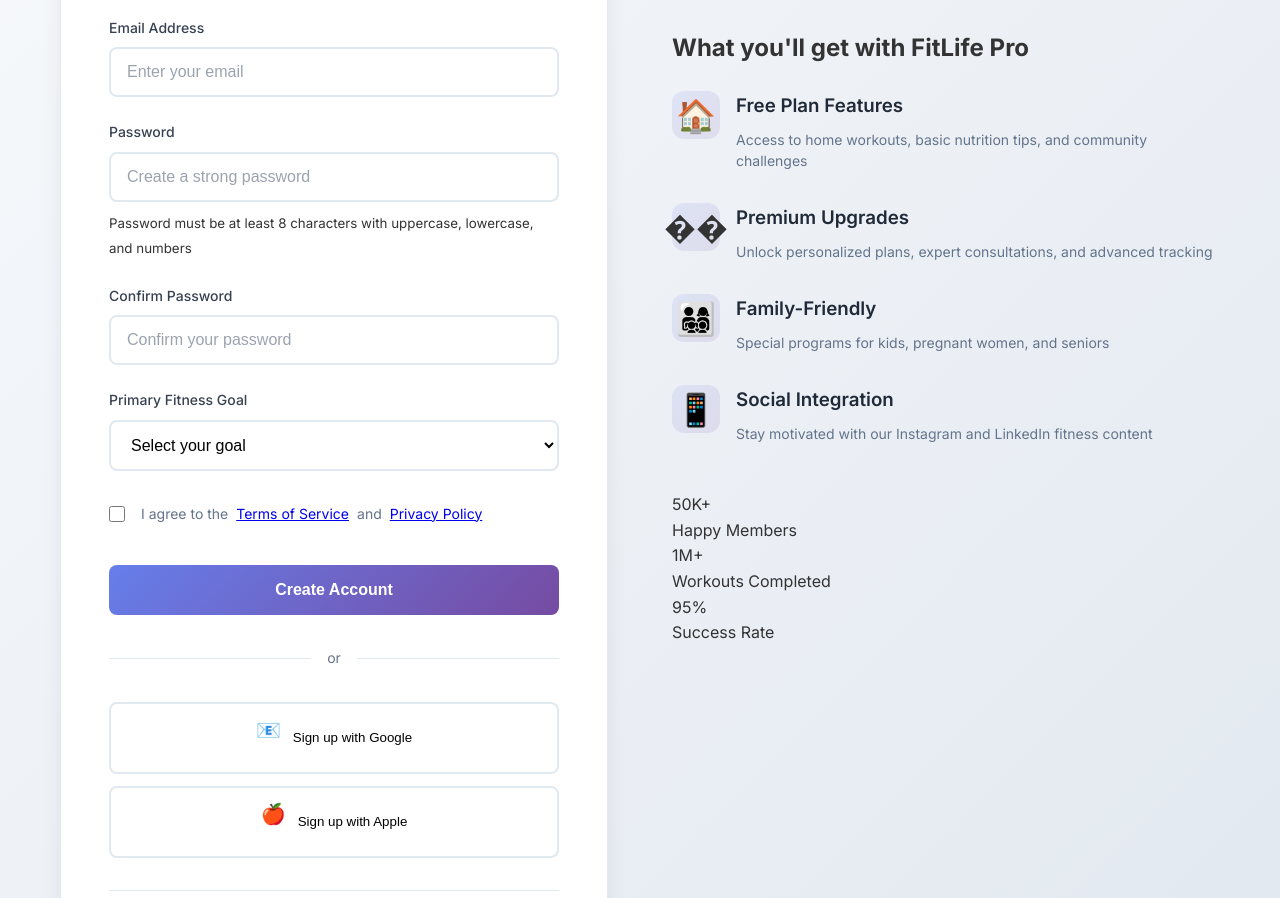
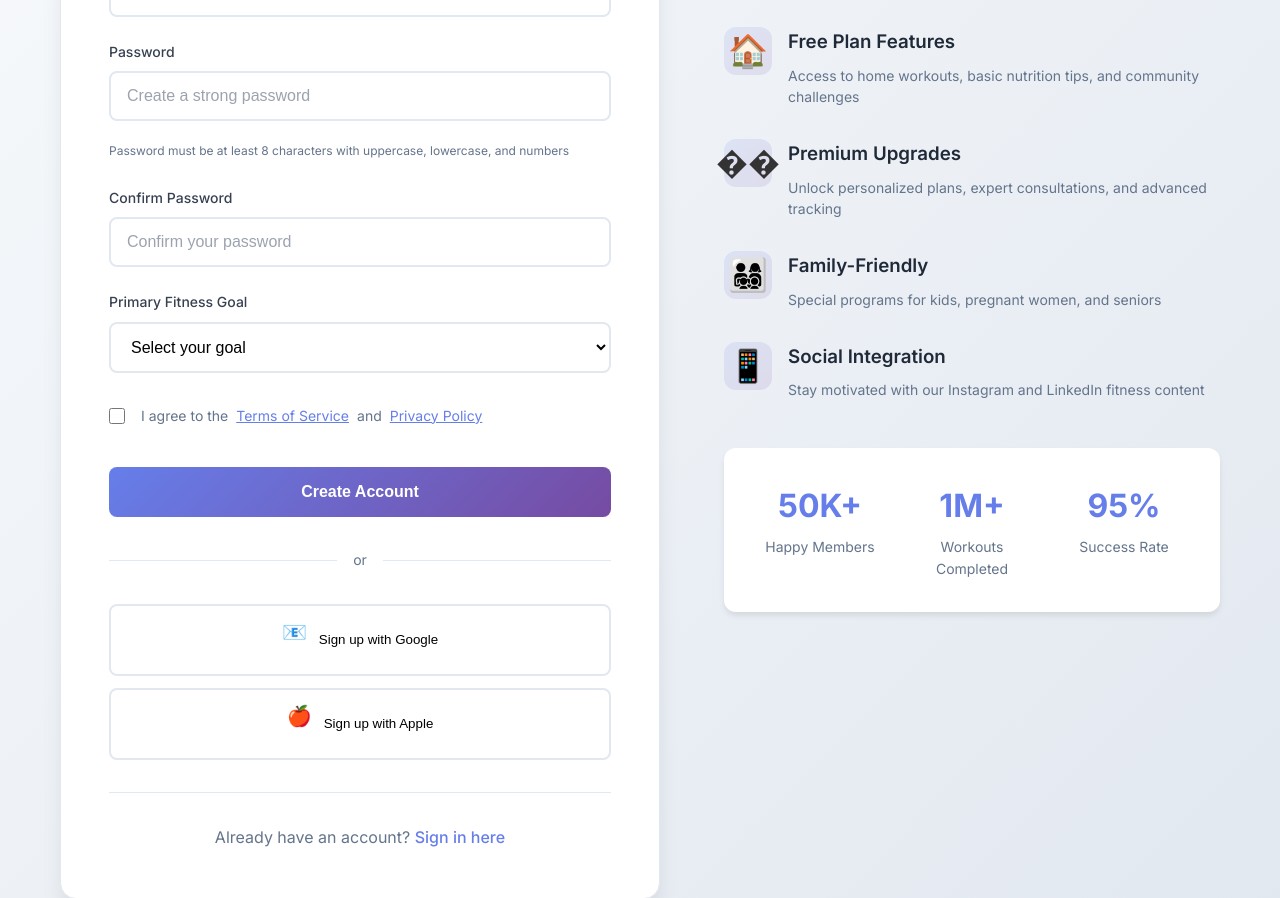
Before and after one commit to DhruvVcet/food_workout_app, a Next.js app: page /signup in a window 1280 px wide. Shown: the part 440-1338 px from the top of the page. Built offline with nearby package versions, Linux system fonts and the light colour scheme.

Commit message:
Add signup page specific styles to global CSS
cgen-b987617034014bee932057731ad157f3

```diff
--- a/app/globals.css
+++ b/app/globals.css
@@ -815,6 +815,60 @@ body {
   font-size: 0.875rem;
 }
 
+/* Signup Page Additional Styles */
+.form-row {
+  display: grid;
+  grid-template-columns: 1fr 1fr;
+  gap: 1rem;
+}
+
+.password-requirements {
+  margin-top: 0.5rem;
+}
+
+.password-requirements small {
+  color: #64748b;
+  font-size: 0.75rem;
+  line-height: 1.4;
+}
+
+.terms-link {
+  color: #667eea;
+  text-decoration: underline;
+}
+
+.terms-link:hover {
+  color: #5a67d8;
+}
+
+.stats-grid {
+  display: grid;
+  grid-template-columns: repeat(3, 1fr);
+  gap: 1.5rem;
+  margin-top: 2rem;
+  padding: 2rem;
+  background: white;
+  border-radius: 12px;
+  box-shadow: 0 4px 6px -1px rgba(0, 0, 0, 0.1);
+}
+
+.stat-item {
+  text-align: center;
+}
+
+.stat-number {
+  font-size: 2rem;
+  font-weight: bold;
+  color: #667eea;
+  display: block;
+}
+
+.stat-label {
+  font-size: 0.875rem;
+  color: #64748b;
+  margin-top: 0.25rem;
+}
+
 /* Footer Styles */
 .footer {
   background: #1e293b;
```
